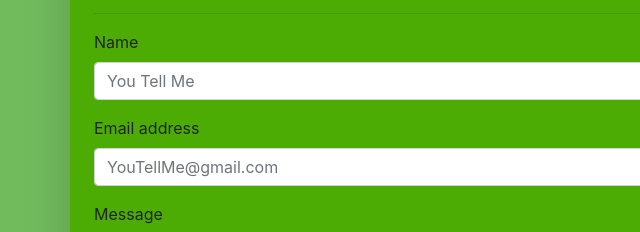
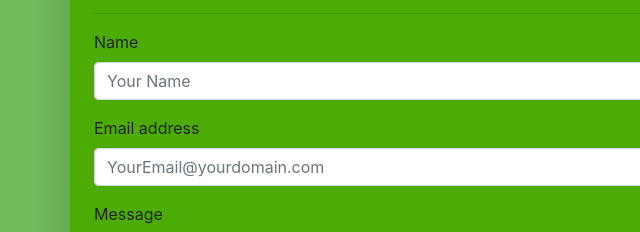
Before and after one commit to MattBongiorno/Responsive-Portfolio, a plain HTML site: page contact.html in a window 1280 px wide. Shown: the part 155-387 px from the top of the page, 0-640 px from the left. Drawn offline with nearby package versions, Linux system fonts and the light colour scheme.

Commit message:
update contact info

```diff
--- a/contact.html
+++ b/contact.html
@@ -52,11 +52,11 @@
                 <form>
                     <div class="form-group">
                         <label for="contactName">Name</label>
-                        <input type="text" class="form-control" id="contactName" placeholder="You Tell Me">
+                        <input type="text" class="form-control" id="contactName" placeholder="Your Name">
                     </div>
                     <div class="form-group">
                         <label for="contactEmail">Email address</label>
-                        <input type="email" class="form-control" id="contactEmail" placeholder="YouTellMe@gmail.com">
+                        <input type="email" class="form-control" id="contactEmail" placeholder="YourEmail@yourdomain.com">
                     </div>
                     <div class="form-group">
                         <label for="contactMsg">Message</label>
```
